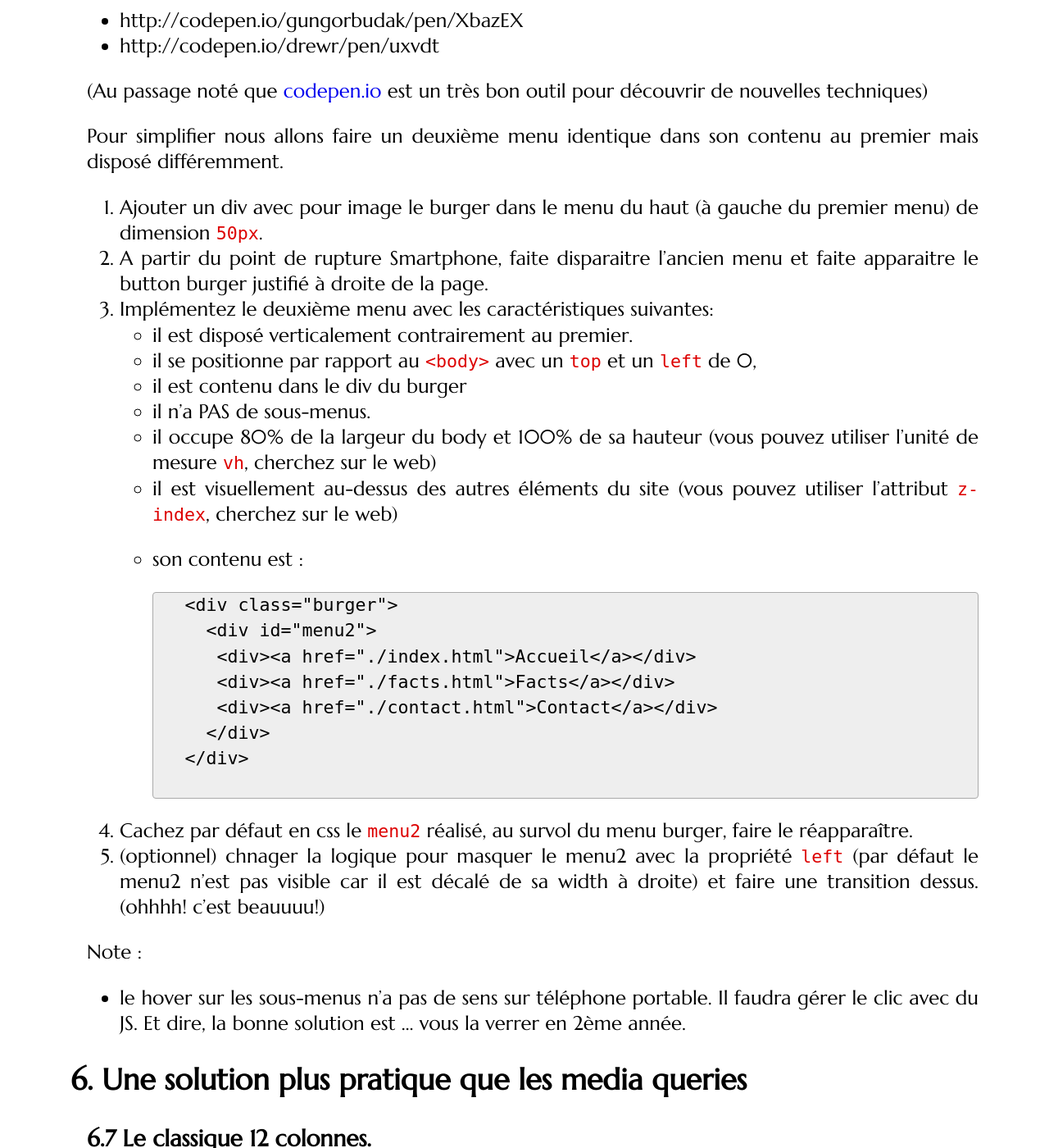
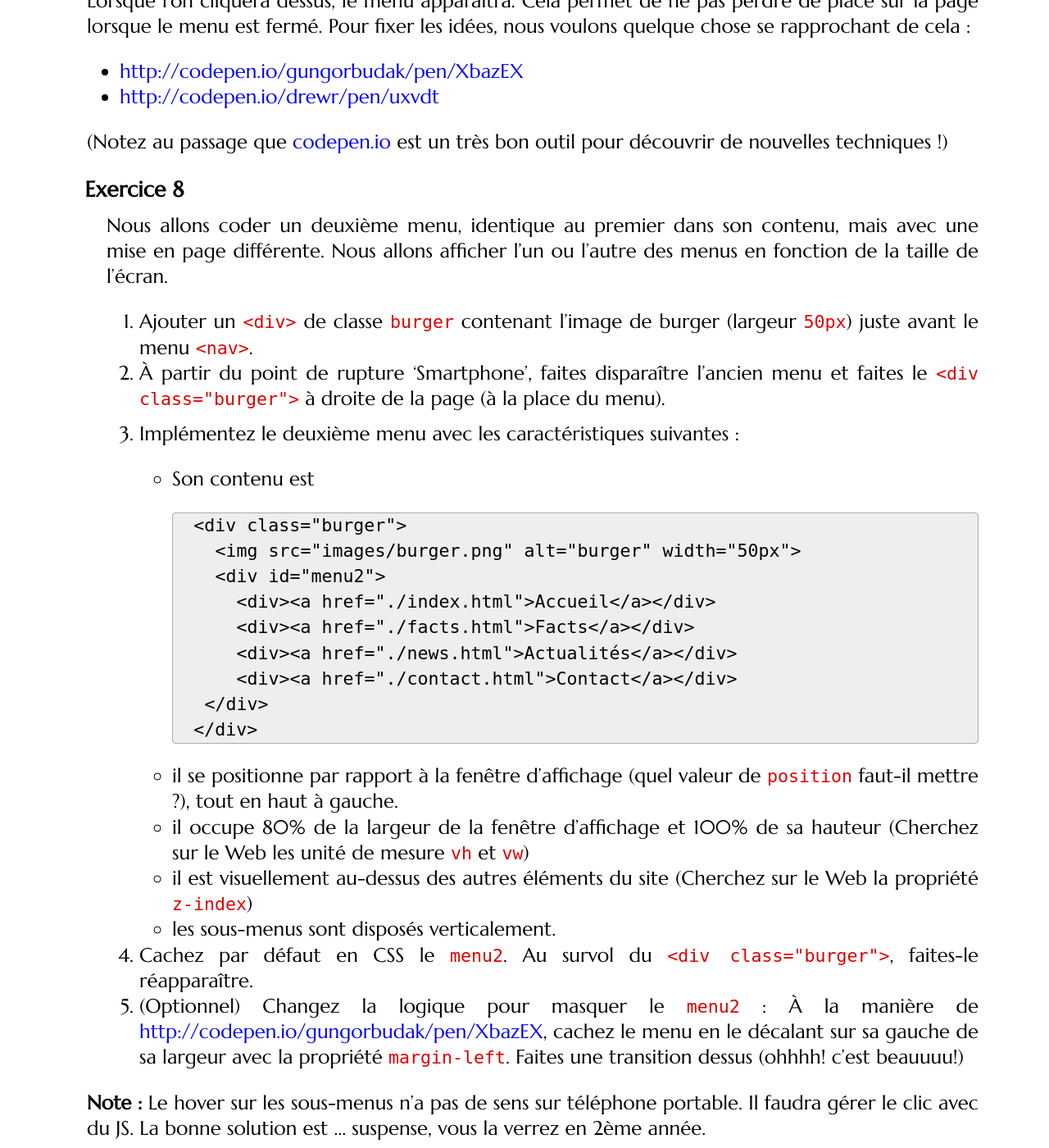
Before and after one commit to romainlebreton/R1.02-DeveloppementInterfacesWeb, a Jekyll site: the page built from tutorials/tutorial5.md, in a window 1280 px wide and 1400 px high, scrolled down 8082 px. Shown: the whole window at 82% size. Built offline with Jekyll 4.4.1, drawn with Linux system fonts in a browser that asks for light colours; some web fonts are replaced; comment, search, counter and statistics services are not loaded; some of the changed text lies outside the part shown.

Commit message:
update burger bouton

```diff
--- a/tutorials/tutorial5.md
+++ b/tutorials/tutorial5.md
@@ -1,52 +1,9 @@
 ---
-title: TD5
-subtitle: OverConstraint, Fluid Layout, Responsive design, Mobile first...
+title: TD5 &ndash; Responsive Design
+subtitle:
 layout: tutorial
 ---
 
-<!--
-
-Proposition de style cible où on veut les amener :
-
-body {
-    margin:auto;
-    width:100%;
-    max-width:768px;
-}
-
-article {
-    width:400px;
-    min-width:200px;
-    max-width:600px;
-    flex-shrink:2;
-    flex-grow:3;
-}
-
-aside {
-    width:200px;
-    min-width:150px;
-    max-width:300px;
-    flex-shrink:1;
-    flex-grow:1;
-}
-
-@media(max-width:768px) {
-    table, #table {
-	display:none;
-    }
-}
-
-@media(max-width:480px) {
-    main {
-	flex-direction:column;
-    }
-    article, aside {
-	width:100%;
-	max-width:480px;
-    }
-}
-
--->
 
 ## Introduction
 
@@ -140,10 +97,10 @@ type de valeur que `width` et `height`.
 
 
 <div class="exercise">
-1. Ajoutez une limite minimale pour les photos de Chuck Norris à `150px`, (et encore, mieux vaut ne pas en parler à Chuck).
-<!-- ATTENTION : on n'a pas encore fixé la taille de l'image comme étant
+1. Ajoutez une limite minimale pour les photos de Chuck Norris à `150px`, (et
+   encore, mieux vaut ne pas en parler à Chuck).
+   <!-- ATTENTION : on n'a pas encore fixé la taille de l'image comme étant
 relative. Veux-tu passer plus de choses en taille relative ? -->
-
 1. Ajoutez une limite maximum de largeur à l'`<article>` et à l'`<aside>` de `500px` et de `250px`.
 1. Ajoutez une limite minimum de largeur à l'`<article>` et à `<aside>` de `200px` et `150px`.
 </div>
@@ -259,7 +216,7 @@ Comment peut-on rendre un site internet compatible mobile à moindre coût ?
 
 Voici une solution pas chère par défaut :
 
- * Générer le site sur une taille d'écran virtuel, disons 980px par 600px ;
+ * Générer le site sur une taille d'écran virtuel, disons d'une largeur de 980px ;
  * Faire un *scaling* pour faire "rentrer cela" dans l'écran du smartphone ;
    <!-- Tu veux dire avoir des tailles relatives partout qui ont étés étudiées pour 800x600 ? -->
  * Considérer que l'utilisateur connait le *pinch to zoom* pour naviguer dans le site.
@@ -407,57 +364,82 @@ Afin d'organiser notre media queries, on utilise en général 3 à 4 valeurs de
     colonne et plus en ligne.
  1. (Optionnel) Sur une smartwatch (width `168px`), n'affichez que les citations
  de Chuck Norris contenues dans le `<aside>`.
+ <!-- Peut-être que le sélecteur :not() peut grandement faciliter la suppression
+ de tout le contenu SAUF quelques petites choses -->
+
 </div>
 
 
-### Un bouton burger (AKA la blague du burger au menu)
+### Mettez-moi un burger au menu !
+
+Quand la taille de l'écran est limité, une bonne pratique en *responsive design*
+est de changer l'affichage du menu pour un bouton burger :
+
+<img alt="Burger button, three horizontal lines, (two corresponding to the
+bread, and the one for the meal) " src="{{site.baseurl}}/assets/burger.png"
+style="margin:0 auto;display: block;">
+
+Lorsque l'on cliquera dessus, le menu apparaîtra. Cela permet de ne pas perdre
+de place sur la page lorsque le menu est fermé. Pour fixer les idées, nous
+voulons quelque chose se rapprochant de cela :
+
+ * [http://codepen.io/gungorbudak/pen/XbazEX](http://codepen.io/gungorbudak/pen/XbazEX)
+ * [http://codepen.io/drewr/pen/uxvdt](http://codepen.io/drewr/pen/uxvdt)
+
+(Notez au passage que [codepen.io](http://codepen.io/) est un très bon outil pour
+découvrir de nouvelles techniques !)
+
+<div class="exercise">
+
+Nous allons coder un deuxième menu, identique au premier dans son contenu, mais
+avec une mise en page différente. Nous allons afficher l'un ou l'autre des menus
+en fonction de la taille de l'écran.
+
+1. Ajouter un `<div>` de classe `burger` contenant l'image de burger (largeur
+   `50px`) juste avant le menu `<nav>`.
+1. À partir du point de rupture 'Smartphone', faites disparaître l'ancien menu
+et faites le `<div class="burger">` à droite de la page (à la place du menu).
+1. Implémentez le deuxième menu avec les caractéristiques suivantes :
+
+   * Son contenu est
+
+     ~~~
+     <div class="burger">
+       <img src="images/burger.png" alt="burger" width="50px">
+       <div id="menu2">
+         <div><a href="./index.html">Accueil</a></div>
+         <div><a href="./facts.html">Facts</a></div>
+         <div><a href="./news.html">Actualités</a></div>
+         <div><a href="./contact.html">Contact</a></div>
+      </div>
+     </div>
+     ~~~
+     {:.html}
 
 
-<img alt="Burger button, three horizontal lines, (two corresponding to the bread, and the one for the meal) " src="{{site.baseurl}}/assets/burger.png" style="margin:0
-auto;display: block;">
+    * il se positionne par rapport à la fenêtre d'affichage (quel valeur de
+    `position` faut-il mettre ?), tout en haut à gauche.
+	* il occupe 80% de la largeur de la fenêtre d'affichage et 100% de sa
+      hauteur (Cherchez sur le Web les unité de mesure `vh` et `vw`)
+    * il est visuellement au-dessus des autres éléments du site (Cherchez sur le
+    Web la propriété `z-index`)
+	* les sous-menus sont disposés verticalement.
 
+1. Cachez par défaut en CSS le `menu2`. Au survol du `<div class="burger">`,
+   faites-le réapparaître.
+1. (Optionnel) Changez la logique pour masquer le `menu2` : À la manière de
+   [http://codepen.io/gungorbudak/pen/XbazEX](http://codepen.io/gungorbudak/pen/XbazEX),
+   cachez le menu en le décalant sur sa gauche de sa largeur avec la propriété
+   `margin-left`. Faites une transition dessus (ohhhh! c'est beauuuu!)
 
-On utilise le bounton burger en Responsive Design.
-Pour fixer les idées, nous voulons quelque chose se rapprochant de cela :
+<!-- PROBLEME : ON NE PEUT PAS CLIQUER SUR LE MENU CAR IL DISPARAIT LE TEMPS QUE
+LA SOURIS L'ATTEIGNE -->
 
- * http://codepen.io/gungorbudak/pen/XbazEX
- * http://codepen.io/drewr/pen/uxvdt
+</div>
 
-(Au passage noté que [codepen.io](http://codepen.io/) est un très bon outil pour découvrir de nouvelles techniques)
-
-Pour simplifier nous allons faire un deuxième menu identique dans son contenu au premier mais disposé différemment.
-
-1. Ajouter un div avec pour image le burger dans le menu du haut (à gauche du premier menu) de dimension `50px`.
-1. A partir du point de rupture Smartphone, faite disparaitre l'ancien menu et faite apparaitre le button burger justifié à droite de la page.
-1. Implémentez le deuxième menu avec les caractéristiques suivantes:
-  * il est disposé verticalement contrairement au premier.
-    * il se positionne par rapport au `<body>` avec un `top` et un `left` de 0,
-    * il est contenu dans le div du burger
-    * il n'a PAS de sous-menus.
-    * il occupe 80% de la largeur du body et 100% de sa hauteur (vous pouvez utiliser l'unité de mesure `vh`, cherchez sur le web)
-    * il est visuellement au-dessus des autres éléments du site (vous pouvez utiliser l'attribut `z-index`, cherchez sur le web)
-    * son contenu est :
-
-      ~~~
-       <div class="burger">
-         <div id="menu2">
-          <div><a href="./index.html">Accueil</a></div>
-          <div><a href="./facts.html">Facts</a></div>
-          <div><a href="./contact.html">Contact</a></div>
-         </div>
-       </div>
-
-      ~~~
-      {:.css}
-
-1. Cachez par défaut en css le `menu2` réalisé, au survol du menu burger, faire le réapparaître.
-1. (optionnel) chnager la logique pour masquer le menu2 avec la propriété `left` (par défaut le menu2 n'est pas visible car il est décalé de sa width à droite) et faire une transition dessus. (ohhhh! c'est beauuuu!)
-
-Note :
-
-* le hover sur les sous-menus n'a pas de sens sur téléphone portable. Il faudra
-  gérer le clic avec du JS. Et dire, la bonne solution est ... vous la verrer
-  en 2ème année.
+**Note :** Le hover sur les sous-menus n'a pas de sens sur téléphone
+  portable. Il faudra gérer le clic avec du JS. La bonne solution est
+  ... suspense, vous la verrez en 2ème année.
 
 
 ## Une solution plus pratique que les media queries
@@ -473,7 +455,6 @@ Note :
 
 ### La mobilité en général
 
-
 Les contraintes liées à la mobilité ne se limitent pas au repsonive design.
 D'autres contraintes fortes viennent aussi s'ajouter :
 
```
